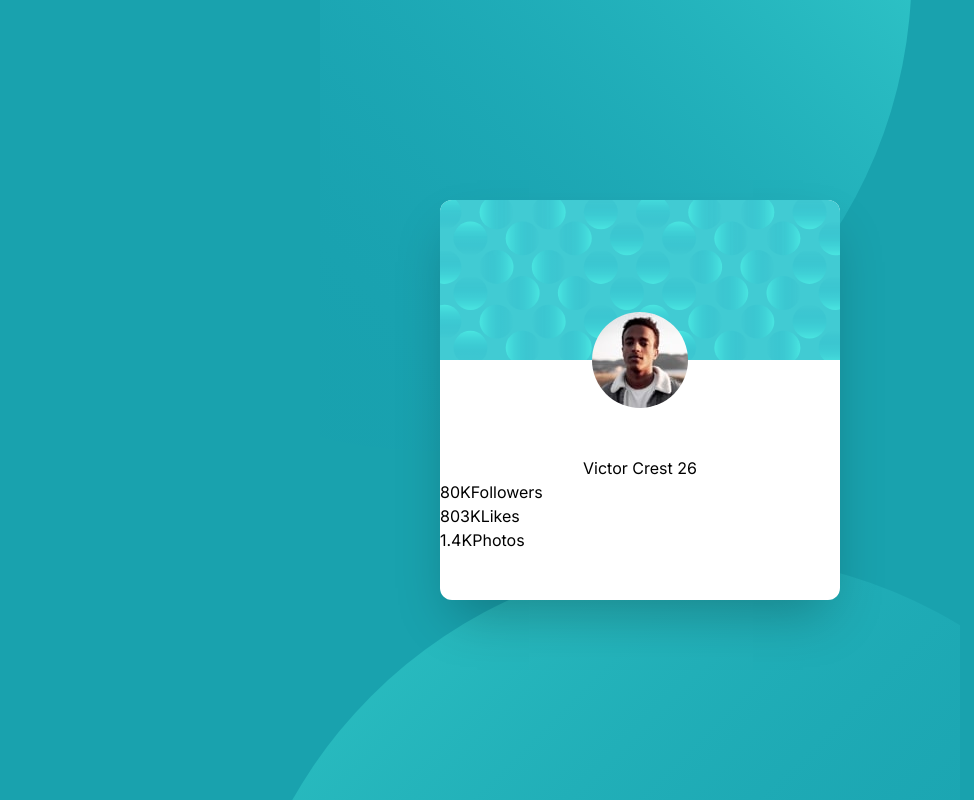
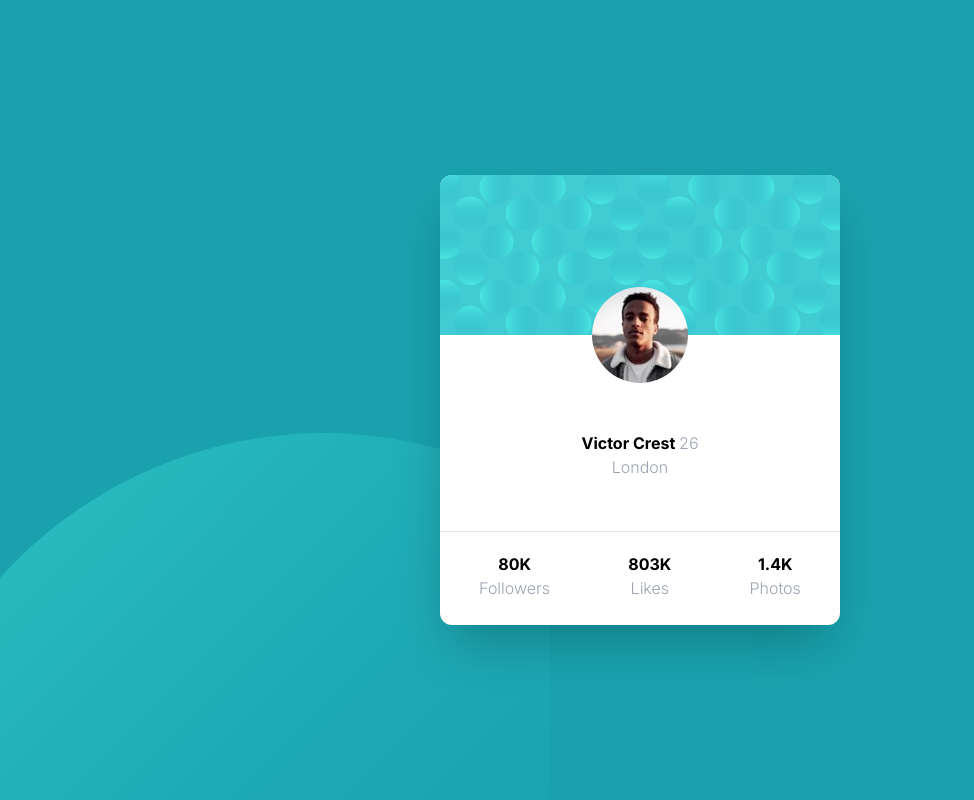
Before and after one commit to Syammed2429/profile-card, a Next.js app: page / in a window 1280 px wide. Shown: the whole page, without its empty margins (0-974 px from the left). Built offline with nearby package versions, Linux system fonts and the light colour scheme.

Commit message:
completed the design

```diff
--- a/app/globals.css
+++ b/app/globals.css
@@ -17,10 +17,10 @@
 }
 
 body {
-  background-image: url('@/public/assets/icons/bg-pattern-bottom.svg'),
-    url('@/public/assets/icons/bg-pattern-top.svg');
-  background-position: left top, right bottom;
-  background-size: 60rem;
+  background-image: url('@/public/assets/icons/bg-pattern-top.svg'),
+    url('@/public/assets/icons/bg-pattern-bottom.svg');
+  background-position: top right 60rem, bottom left -20rem;
+  background-size: 68%;
   background-repeat: no-repeat;
   background-color: hsl(185, 75%, 39%);
 }
--- a/components/card/card-component.tsx
+++ b/components/card/card-component.tsx
@@ -21,7 +21,7 @@ export const CardComponent = () => {
 
   return (
     <div className='flex justify-center items-center h-[100dvh] '>
-      <div className='h-[400px] w-[400px] bg-white shadow-2xl rounded-xl'>
+      <div className='h-[450px] w-[400px] bg-white shadow-2xl rounded-xl'>
         <div>
           <Image
             src={cardHeaderImage}
@@ -36,15 +36,20 @@ export const CardComponent = () => {
             className='rounded-full relative bottom-12'
           />
         </div>
-        <div className='text-center'>
-          Victor Crest <span>26</span>
+        <div className='flex flex-col justify-center items-center pb-8 '>
+          <div className=' gap-4  font-bold'>
+            Victor Crest <span className='font-light text-gray-400'>26</span>
+          </div>
+          <div className='font-light text-gray-400'>London</div>
         </div>
 
-        <div>
+        <hr className='bg-black my-5' />
+        {/* <div className='bg-black h-[10px]'></div> */}
+        <div className='flex justify-around text-center'>
           {socialData?.map((social) => (
             <div key={social.followers} className=''>
-              {social.followers}
-              {social.name}
+              <div className='font-bold'>{social.followers}</div>
+              <div className='font-light text-gray-400'>{social.name}</div>
             </div>
           ))}
         </div>
```
